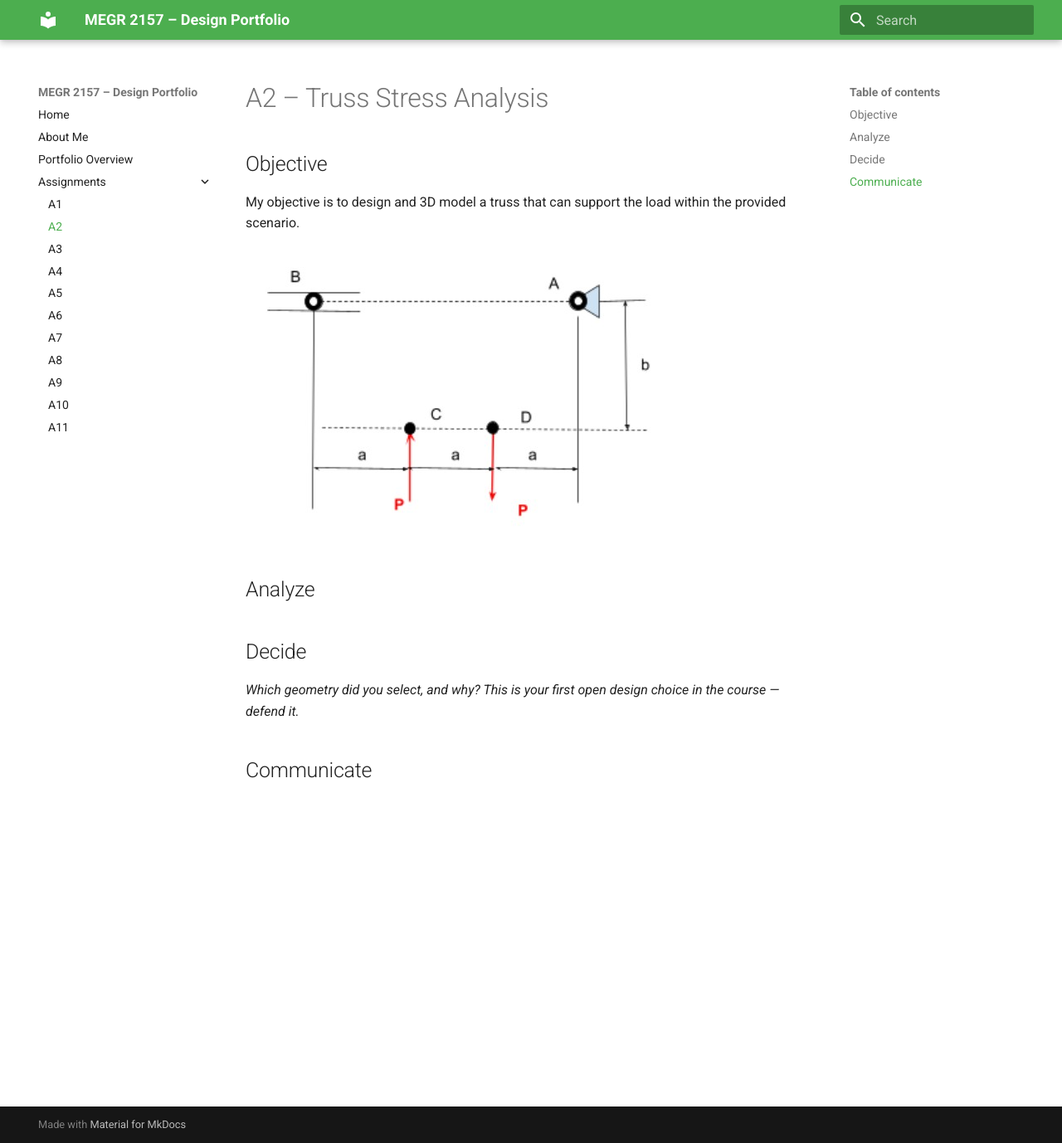
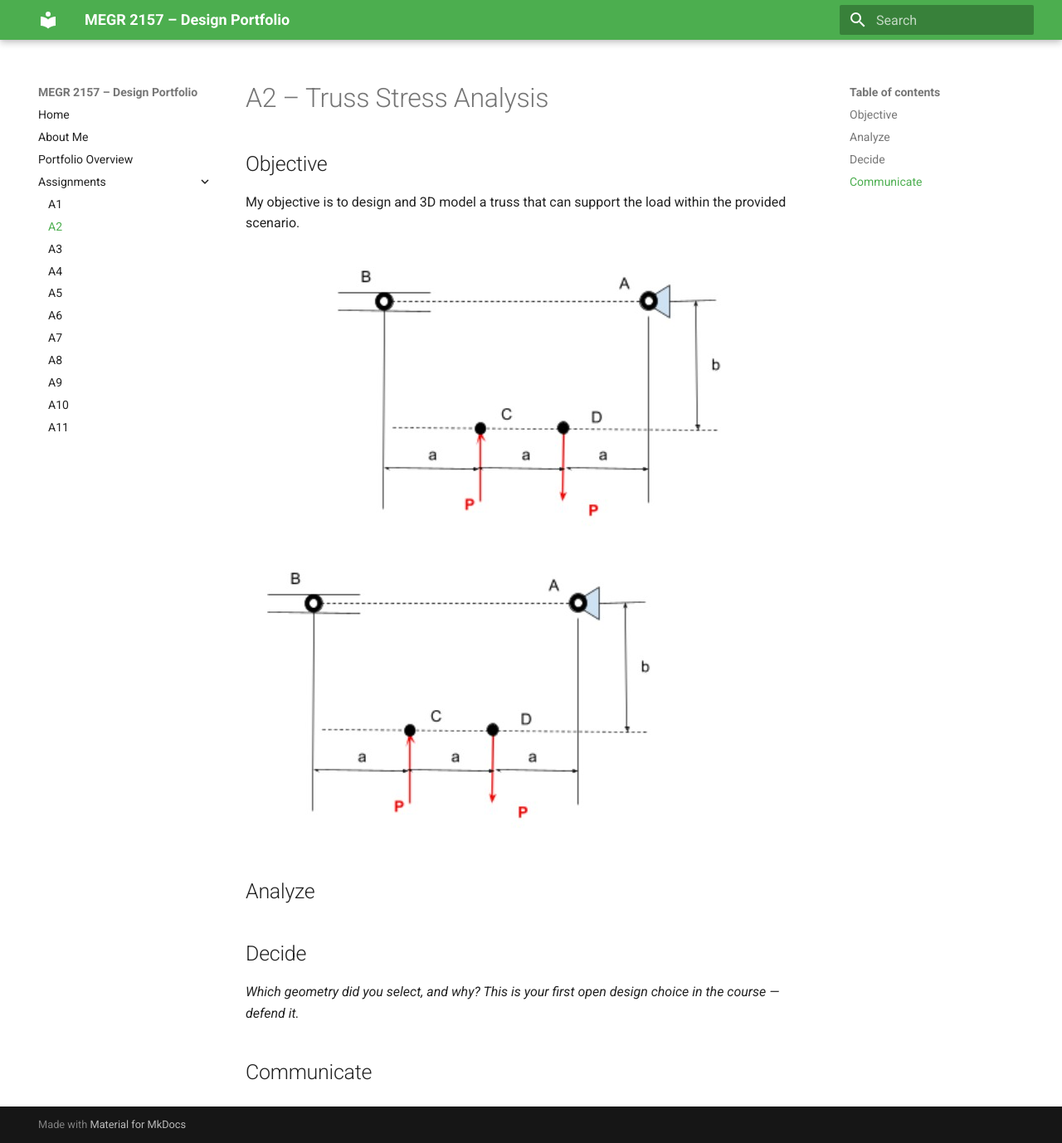
Before and after one commit to SanjayKashyap24/design-projects-portfolio, an MkDocs documentation site: the page built from docs/assignments/A02/index.md, in a window 1280 px wide and 1378 px high. Shown: the whole window at 83% size. Built offline with MkDocs 1.6.1 and Material for MkDocs 9.7.7, drawn with Linux system fonts in a browser that asks for light colours.

Commit message:
Fix image syntax in index.md

```diff
--- a/docs/assignments/A02/index.md
+++ b/docs/assignments/A02/index.md
@@ -2,6 +2,8 @@
 
 ## Objective
 My objective is to design and 3D model a truss that can support the load within the provided scenario.
+
+<img src="ProvideScenerio.jpg" alt="Clap Photo 2" style="display: block; margin: 0 auto;">
 
 ![Clap Photo 2](ProvideScenerio.jpg)
 
```
